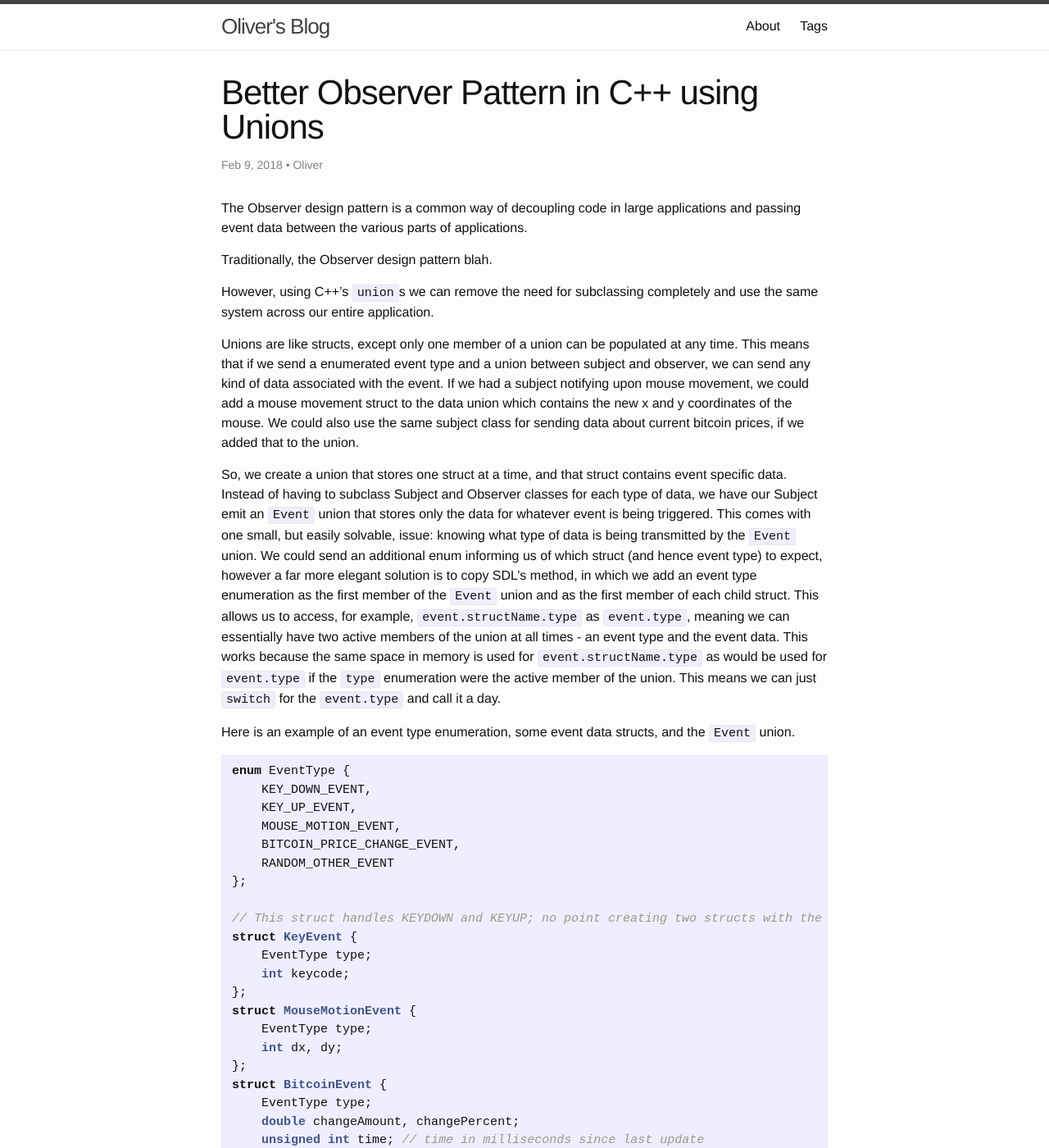
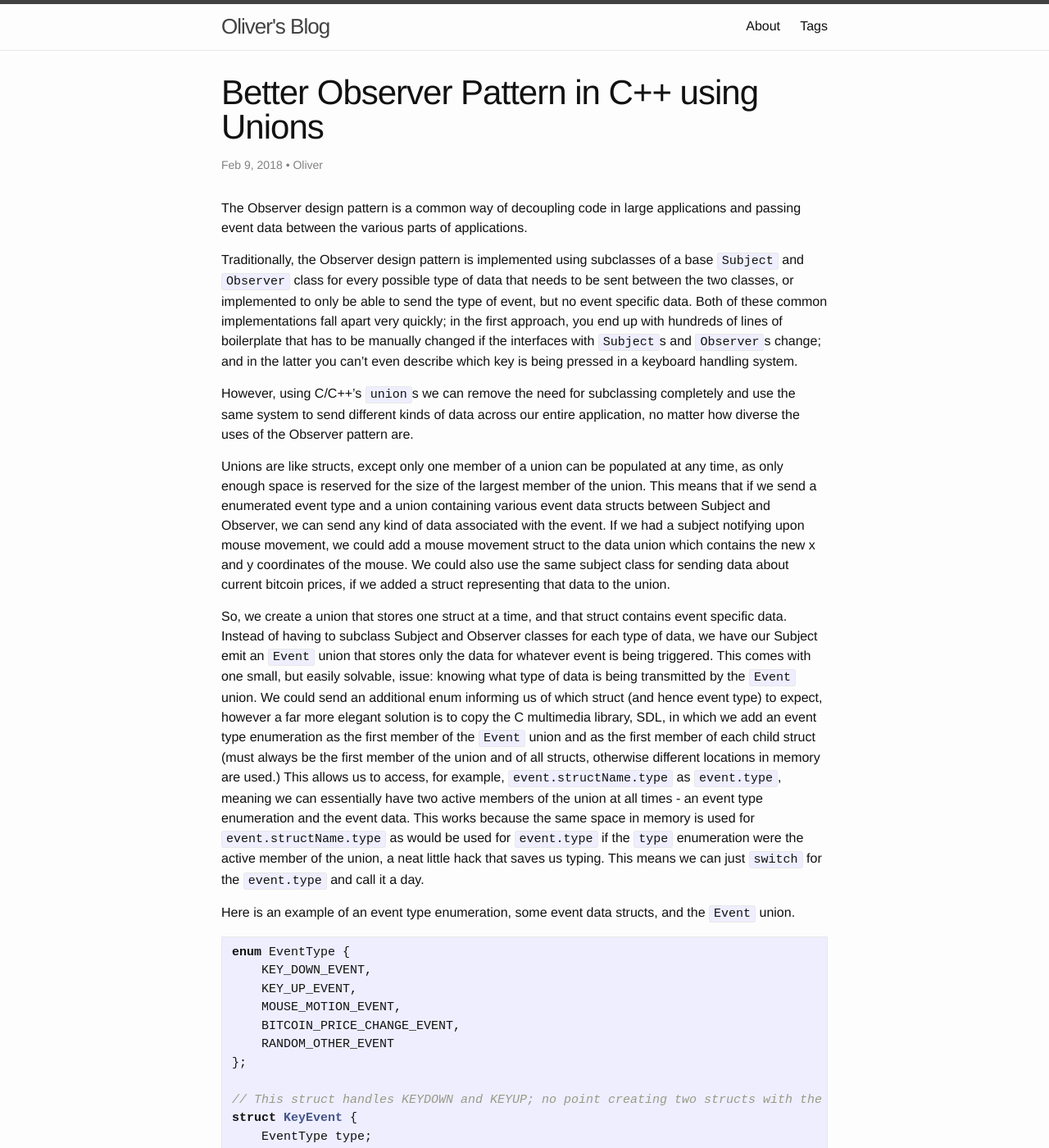
Before and after one commit to OliverBalfour/oliverbalfour.github.io, a Jekyll site: the page built from _posts/2018-2-9-better-observer-pattern-in-cpp-using-unions.md, in a window 1280 px wide and 1400 px high. Shown: the whole window at 82% size. Built offline with Jekyll 4.4.1, drawn with Linux system fonts in a browser that asks for light colours; comment, search, counter and statistics services are not loaded; some of the changed text lies outside the part shown.

Commit message:
Finished Observer design pattern post

````diff
--- a/_posts/2018-2-9-better-observer-pattern-in-cpp-using-unions.md
+++ b/_posts/2018-2-9-better-observer-pattern-in-cpp-using-unions.md
@@ -7,61 +7,61 @@ tags: cpp sdl
 
 The Observer design pattern is a common way of decoupling code in large applications and passing event data between the various parts of applications.
 
-Traditionally, the Observer design pattern blah.
+Traditionally, the Observer design pattern is implemented using subclasses of a base `Subject` and `Observer` class for every possible type of data that needs to be sent between the two classes, or implemented to only be able to send the type of event, but no event specific data. Both of these common implementations fall apart very quickly; in the first approach, you end up with hundreds of lines of boilerplate that has to be manually changed if the interfaces with `Subject`s and `Observer`s change; and in the latter you can't even describe which key is being pressed in a keyboard handling system.
 
-However, using C++'s `union`s we can remove the need for subclassing completely and use the same system across our entire application.
+However, using C/C++'s `union`s we can remove the need for subclassing completely and use the same system to send different kinds of data across our entire application, no matter how diverse the uses of the Observer pattern are.
 
-Unions are like structs, except only one member of a union can be populated at any time. This means that if we send a enumerated event type and a union between subject and observer, we can send any kind of data associated with the event. If we had a subject notifying upon mouse movement, we could add a mouse movement struct to the data union which contains the new x and y coordinates of the mouse. We could also use the same subject class for sending data about current bitcoin prices, if we added that to the union.
+Unions are like structs, except only one member of a union can be populated at any time, as only enough space is reserved for the size of the largest member of the union. This means that if we send a enumerated event type and a union containing various event data structs between Subject and Observer, we can send any kind of data associated with the event. If we had a subject notifying upon mouse movement, we could add a mouse movement struct to the data union which contains the new x and y coordinates of the mouse. We could also use the same subject class for sending data about current bitcoin prices, if we added a struct representing that data to the union.
 
-So, we create a union that stores one struct at a time, and that struct contains event specific data. Instead of having to subclass Subject and Observer classes for each type of data, we have our Subject emit an `Event` union that stores only the data for whatever event is being triggered. This comes with one small, but easily solvable, issue: knowing what type of data is being transmitted by the `Event` union. We could send an additional enum informing us of which struct (and hence event type) to expect, however a far more elegant solution is to copy SDL's method, in which we add an event type enumeration as the first member of the `Event` union and as the first member of each child struct. This allows us to access, for example, `event.structName.type` as `event.type`, meaning we can essentially have two active members of the union at all times - an event type and the event data. This works because the same space in memory is used for `event.structName.type` as would be used for `event.type` if the `type` enumeration were the active member of the union. This means we can just `switch` for the `event.type` and call it a day.
+So, we create a union that stores one struct at a time, and that struct contains event specific data. Instead of having to subclass Subject and Observer classes for each type of data, we have our Subject emit an `Event` union that stores only the data for whatever event is being triggered. This comes with one small, but easily solvable, issue: knowing what type of data is being transmitted by the `Event` union. We could send an additional enum informing us of which struct (and hence event type) to expect, however a far more elegant solution is to copy the C multimedia library, SDL, in which we add an event type enumeration as the first member of the `Event` union and as the first member of each child struct (must always be the first member of the union and of all structs, otherwise different locations in memory are used.) This allows us to access, for example, `event.structName.type` as `event.type`, meaning we can essentially have two active members of the union at all times - an event type enumeration and the event data. This works because the same space in memory is used for `event.structName.type` as would be used for `event.type` if the `type` enumeration were the active member of the union, a neat little hack that saves us typing. This means we can just `switch` for the `event.type` and call it a day.
 
 Here is an example of an event type enumeration, some event data structs, and the `Event` union.
 
 ```cpp
 enum EventType {
-    KEY_DOWN_EVENT,
-    KEY_UP_EVENT,
-    MOUSE_MOTION_EVENT,
-    BITCOIN_PRICE_CHANGE_EVENT,
-    RANDOM_OTHER_EVENT
+	KEY_DOWN_EVENT,
+	KEY_UP_EVENT,
+	MOUSE_MOTION_EVENT,
+	BITCOIN_PRICE_CHANGE_EVENT,
+	RANDOM_OTHER_EVENT
 };
 
 // This struct handles KEYDOWN and KEYUP; no point creating two structs with the same signature
 struct KeyEvent {
-    EventType type;
-    int keycode;
+	EventType type;
+	int keycode;
 };
 struct MouseMotionEvent {
-    EventType type;
-    int dx, dy;
+	EventType type;
+	int x, y;
 };
 struct BitcoinEvent {
-    EventType type;
-    double changeAmount, changePercent;
-    unsigned int time; // time in milliseconds since last update
+	EventType type;
+	double changeAmount, changePercent;
+	unsigned int time; // time in milliseconds since last update
 };
 struct RandomEvent {
-    EventType type;
-    double pi;
-    std::string name;
-    RandomClass* thing;
+	EventType type;
+	double pi;
+	std::string name;
+	RandomClass* thing;
 };
 
 union Event {
-    EventType type;
-    KeyEvent key;
-    MouseMotionEvent mouse;
-    BitcoinEvent btc;
-    RandomEvent rnd;
+	EventType type;
+	KeyEvent key;
+	MouseMotionEvent mouse;
+	BitcoinEvent btc;
+	RandomEvent rnd;
 };
 ```
 
-So, to use this method, we create a single subject class, which we create instances of, and a base observer one, which we subclass. The subject class contains methods to add and remove observers, and a method to notify all observers, sending an `Event`. The observer class is very lightweight, with only a single virtual method that gets called when the subject is notified, taking the `Event` data. Below is a basic implementation of 'Subject' and 'Observer' classes:
+So, to use this method, we create a single `Subject` class, which we create instances of, and a base `Observer` one, which we subclass. We only subclass the observer one to overwrite a virtual `onNotify` method, which is called whenever the subject is triggered with the event data. The `Subject` class contains methods to add and remove observers, and a method to notify all observers, sending an `Event`. The `Observer` class is very lightweight, with only a single virtual method taking the `Event` data. Below is a basic implementation of the `Subject` and `Observer` classes:
 
-`observer.hpp`:
+`observer.hpp`
 ```cpp
-#ifndef OBSERVER_H
-#define OBSERVER_H
+#ifndef OBSERVER_HPP
+#define OBSERVER_HPP
 
 #include <vector>
 #include <algorithm>
@@ -69,63 +69,63 @@ So, to use this method, we create a single subject class, which we create instan
 #include "input.hpp"
 
 class Observer {
-    public:
-        virtual void onNotify (const Event& input) = 0;
+	public:
+		virtual void onNotify (const Event& input) = 0;
 };
 
 class Subject {
-    public:
-        void addObserver (Observer* obs);
-        void removeObserver (Observer* obs);
-        void notify (const Event& input);
-    protected:
-        std::vector<Observer*> observers;
+	public:
+		void addObserver (Observer* obs);
+		void removeObserver (Observer* obs);
+		void notify (const Event& input);
+	protected:
+		std::vector<Observer*> observers;
 };
 
 #endif
 ```
 
-`observer.cpp`:
+`observer.cpp`
 ```cpp
 #include "observer.hpp"
 
 void Subject::addObserver (Observer* obs) {
-    observers.push_back(obs);
+	observers.push_back(obs);
 }
 
 void Subject::removeObserver (Observer* obs) {
-    auto it = std::find(observers.begin(), observers.end(), obs);
-    if (it != observers.end())
-        observers.erase(it);
+	auto it = std::find(observers.begin(), observers.end(), obs);
+	if (it != observers.end())
+		observers.erase(it);
 }
 
 void Subject::notify (const Event& input) {
-    for (int i = 0; i < observers.size(); i++) {
-        observers[i]->onNotify(input);
-    }
+	for (int i = 0; i < observers.size(); i++) {
+		observers[i]->onNotify(input);
+	}
 }
 ```
 
-And an example usage:
+And an example of usage (very stripped down code):
 
 ```cpp
 // Initialising subject and observer:
-Subject inputEvents;
-// `Player` inherits from `Entity` and `Observer`
+Subject kbdEvents;
+// `Player` inherits from imaginary class `Entity` and our `Observer` class
 // player.onNotify is called whenever inputEvents.notify is
 Player player;
-inputEvents.addObserver(player);
+kbdEvents.addObserver(player);
 
 // Notifying subject and hence observer(s):
-void pollKeysAndStuff () {
+void pollKeys () {
 	Event input;
 	// Type is keydown, code is 32 (space, I believe)
 	// Obviously, don't hardcode values like below
 	input.key = { KEY_DOWN_EVENT, 32 };
-	inputEvents.notify(input);
+	kbdEvents.notify(input);
 }
 ```
 
-As you can see, this is much nicer to read and work with than other Subject/Observer implementations in C++ which require subclassing for each different data signature. In this implementation, you simply need to add a struct to the `Event` union to support another format of data.
+As you can see, this is much nicer to read and work with than other Subject/Observer implementations in C++. In this implementation, you simply need to add a struct to the `Event` union to support another format of event data. Note that you should not include large class instances in the event data structs, but pointers instead, as this will save a lot of memory.
 
 Thanks for reading.
````
